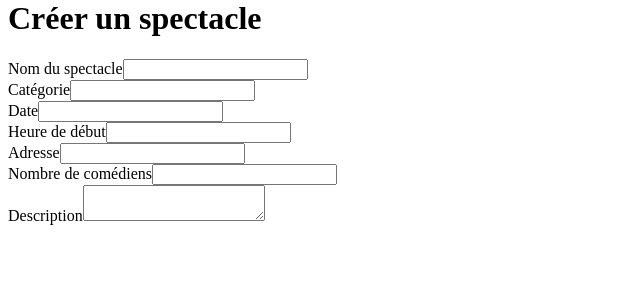
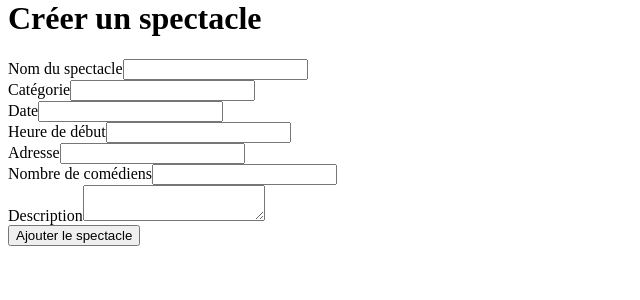
Before and after one commit to Rekuiem84/panza, a PHP site: page /spectacle.php in a window 1280 px wide. Shown: the part 21-321 px from the top of the page, without its empty margins (0-640 px from the left). Run offline with PHP 8.4, Linux system fonts and the light colour scheme.

Commit message:
ajout du submit

```diff
--- a/spectacle.php
+++ b/spectacle.php
@@ -22,6 +22,7 @@
       <div><label for="address">Adresse</label><input type="text" id="address" name="address"></div>
       <div><label for="nb_comedians">Nombre de comédiens</label><input type="text" id="nb_comedians" name="nb_comedians"></div>
       <div><label for="description">Description</label><textarea id="description" name="description"></textarea></div>
+      <button type="submit">Ajouter le spectacle</button>
     </form>
   </main>
 </body>
```
